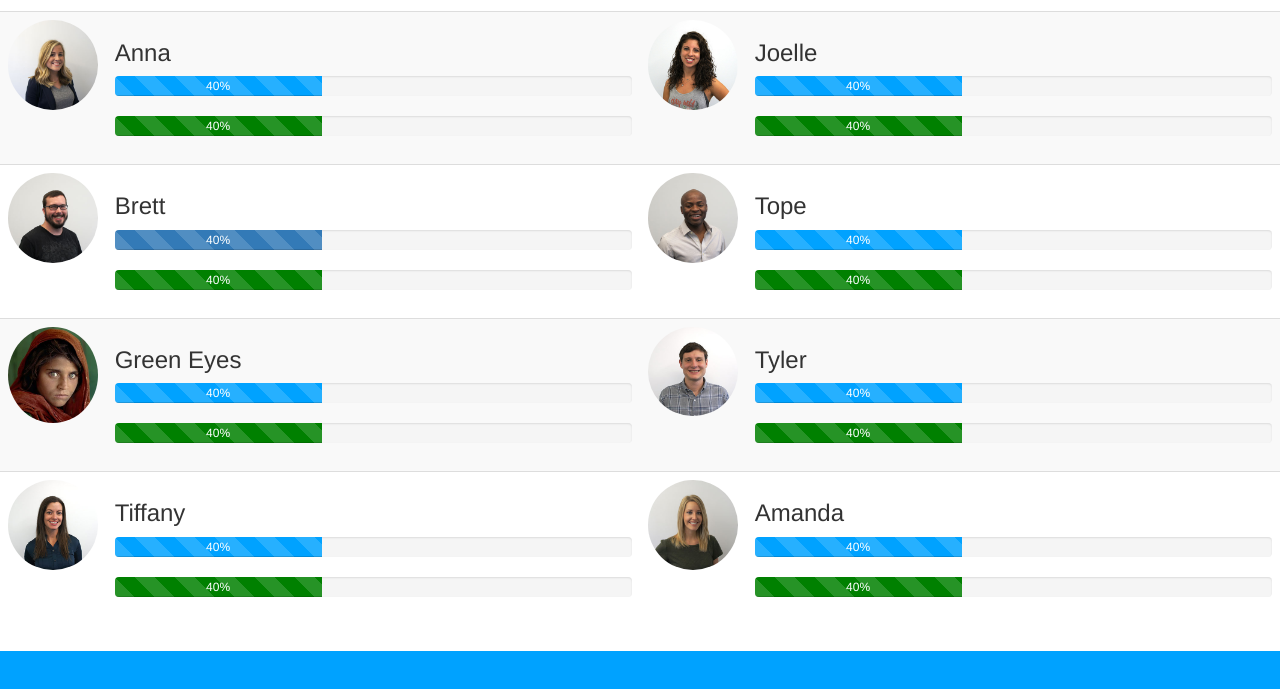
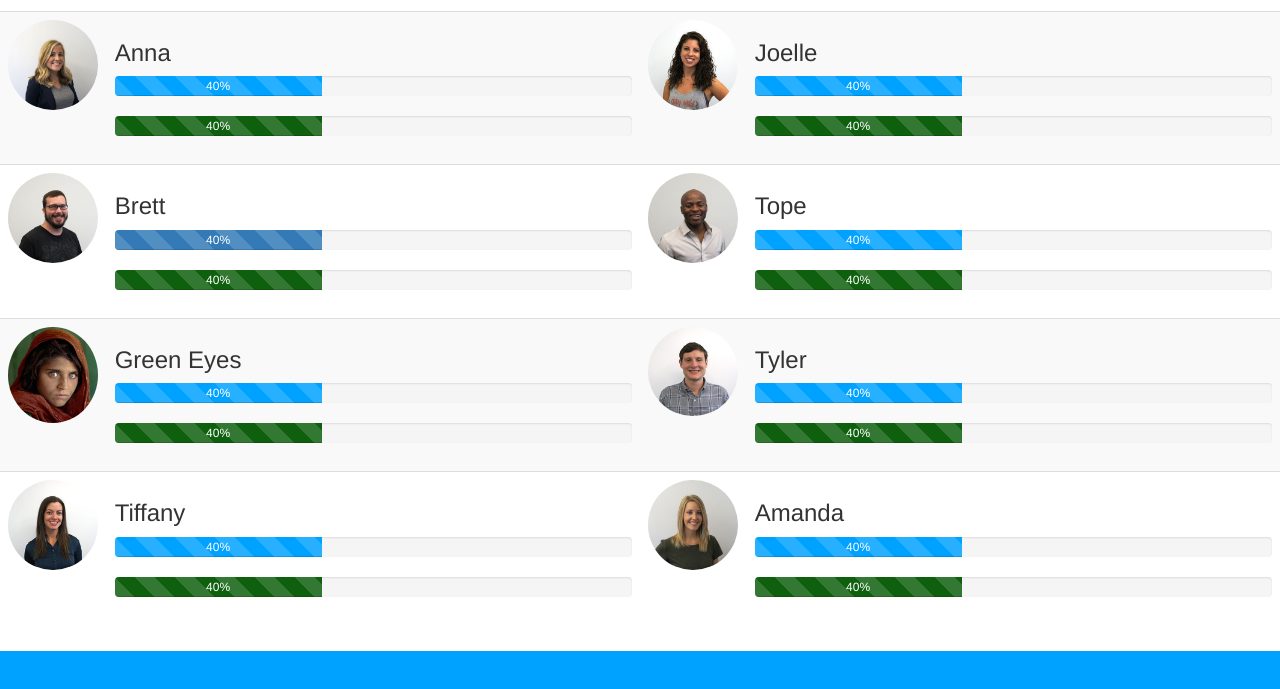
Before and after one commit to tcampb/Zendesk-Dashboard, a plain HTML site: page Zendeck-Dashboard/index.html in a window 1280 px wide. Shown: the part 109-798 px from the top of the page. Drawn offline with nearby package versions, Linux system fonts and the light colour scheme; files whose address does not match are found by name.

Commit message:
Update all files and directories for Admin and Dash

```diff
--- a/style_sheets/main.css
+++ b/Zendeck-Dashboard/style_sheets/main.css
@@ -36,5 +36,5 @@ img {
 }
 
 .solved {
-    background-color: green;
+    background-color: rgb(14, 95, 14);
 }
```
Also changed, not shown: Zendeck-Dashboard/admin/index.html (renamed from admin/index.html), Zendeck-Dashboard/admin/scripts/main.js (renamed from admin/scripts/main.js), Zendeck-Dashboard/app.js (renamed from app.js), Zendeck-Dashboard/controllers/dataController.js (renamed from controllers/dataController.js), Zendeck-Dashboard/index.html (renamed from index.html), Zendeck-Dashboard/public/index.html (renamed from public/index.html), Zendeck-Dashboard/public/scripts/main.js (renamed from public/scripts/main.js), Zendeck-Dashboard/public/stylesheets/main.css (renamed from public/stylesheets/main.css), Zendeck-Dashboard/scripts/main.js (added), Zendeck-Dashboard/style_sheets/photos/amanda.jpg (renamed from style_sheets/photos/amanda.jpg), Zendeck-Dashboard/style_sheets/photos/anna.jpg (renamed from style_sheets/photos/anna.jpg), Zendeck-Dashboard/style_sheets/photos/brett.jpg (renamed from style_sheets/photos/brett.jpg), Zendeck-Dashboard/style_sheets/photos/joelle.jpg (renamed from style_sheets/photos/joelle.jpg), Zendeck-Dashboard/style_sheets/photos/place_holder_green_eyes-crop.jpg (renamed from style_sheets/photos/place_holder_green_eyes-crop.jpg), 3 more files.
